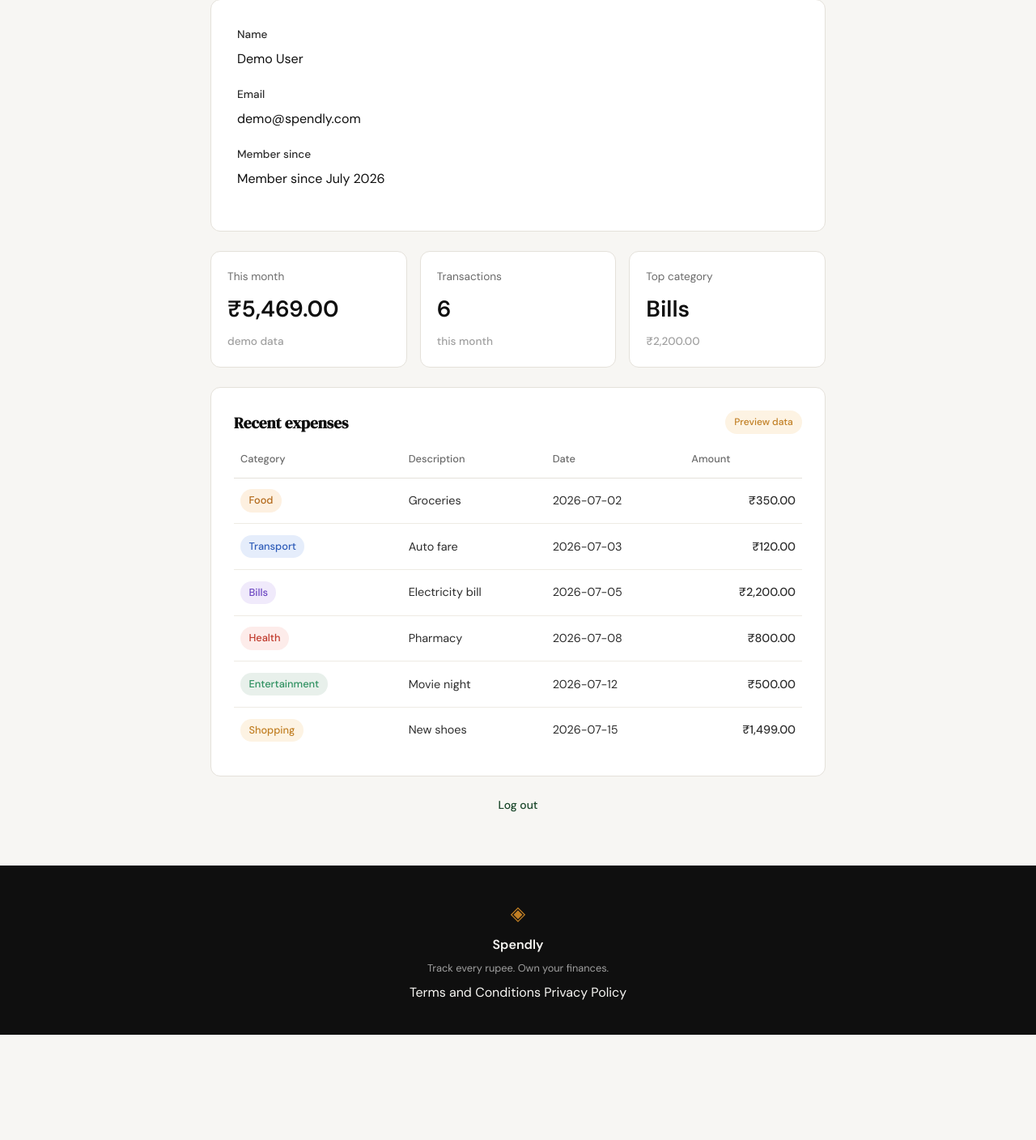
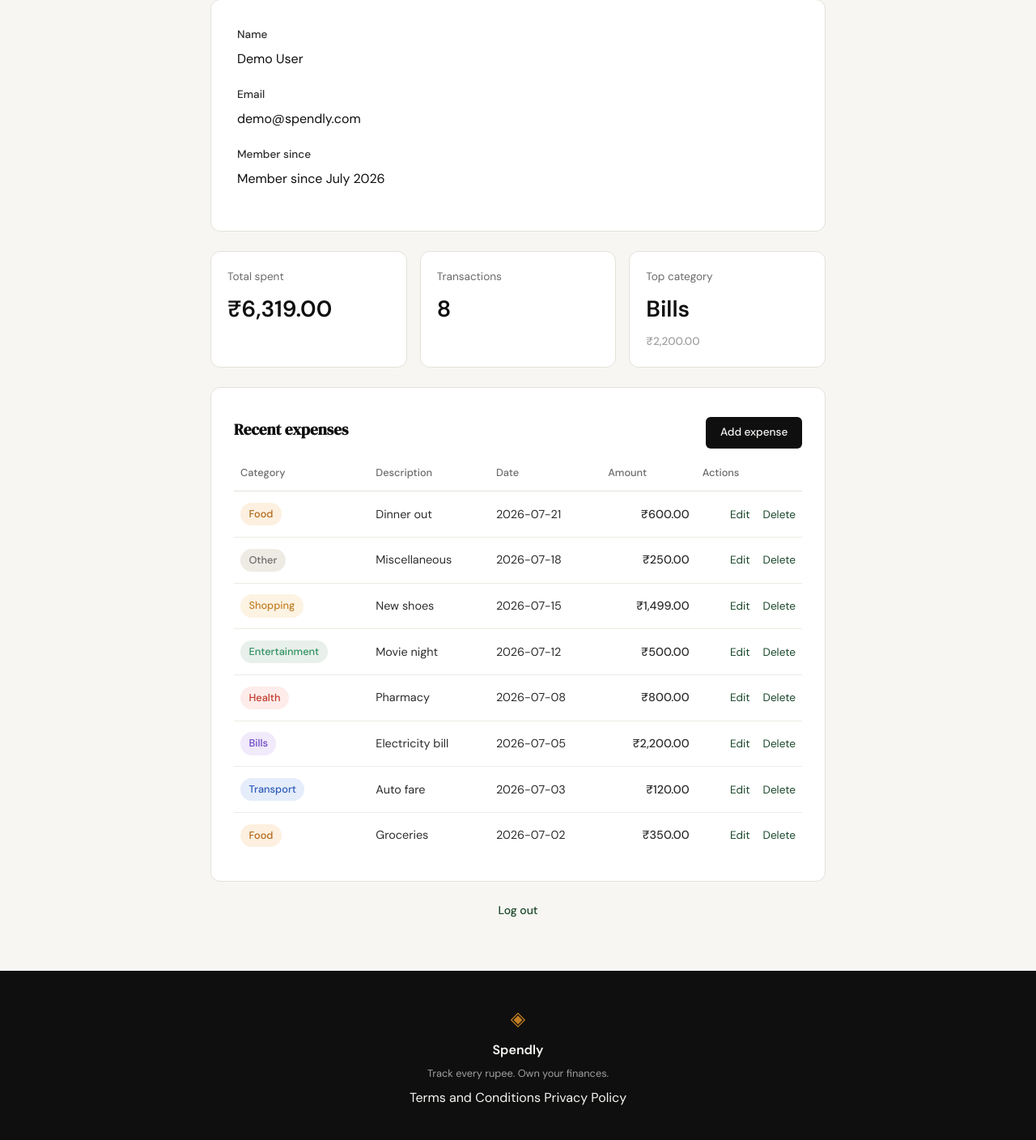
Before and after one commit to 11abd/spendly, a Flask app: page /profile in a window 1280 px wide. Shown: the part 224-1632 px from the top of the page at 81% size. Before the commit the page ends 1502 px from the top, so only its background shows below. Run offline with Flask 3, Linux system fonts and the light colour scheme; the visitor is signed in with stand-in values (Sample User, id 1); data comes from the database, SQL or seed files in the repository.

Commit message:
feat: implement expense CRUD (add, edit, delete)
Replaces the Step 7-9 placeholder routes with real add/edit/delete
functionality, backed by new db.py helpers (get_expenses_by_user,
get_expense_by_id, create_expense, update_expense, delete_expense).
Wires profile.html to real expense data instead of the hardcoded
demo_expenses preview, with live stats and edit/delete links.

```diff
--- a/app.py
+++ b/app.py
@@ -5,7 +5,18 @@ from flask import Flask, abort, redirect, render_template, request, session, url
 
 from werkzeug.security import check_password_hash
 
-from database.db import create_user, get_user_by_email, get_user_by_id, init_db, seed_db
+from database.db import (
+    create_expense,
+    create_user,
+    delete_expense as delete_expense_row,
+    get_expense_by_id,
+    get_expenses_by_user,
+    get_user_by_email,
+    get_user_by_id,
+    init_db,
+    seed_db,
+    update_expense,
+)
 
 app = Flask(__name__)
 app.config["SECRET_KEY"] = "dev-secret-change-in-production"  # TODO: load from env var in production
@@ -110,26 +121,160 @@ def profile():
         user["created_at"], "%Y-%m-%d %H:%M:%S"
     ).strftime("Member since %B %Y")
 
-    return render_template("profile.html", user=user, member_since=member_since)
+    expenses = get_expenses_by_user(session["user_id"])
+    total_spent = sum(expense["amount"] for expense in expenses)
+
+    top_category = None
+    top_category_total = 0
+    if expenses:
+        category_totals = {}
+        for expense in expenses:
+            category_totals[expense["category"]] = (
+                category_totals.get(expense["category"], 0) + expense["amount"]
+            )
+        top_category, top_category_total = max(category_totals.items(), key=lambda item: item[1])
+
+    return render_template(
+        "profile.html",
+        user=user,
+        member_since=member_since,
+        expenses=expenses,
+        total_spent=total_spent,
+        top_category=top_category,
+        top_category_total=top_category_total,
+    )
 
 
 # ------------------------------------------------------------------ #
 # Placeholder routes — students will implement these                  #
 # ------------------------------------------------------------------ #
 
-@app.route("/expenses/add")
+@app.route("/expenses/add", methods=["GET", "POST"])
 def add_expense():
-    return "Add expense — coming in Step 7"
+    if not session.get("user_id"):
+        return redirect(url_for("login"))
+
+    if request.method == "GET":
+        return render_template("expense_form.html", mode="add")
+
+    amount = request.form.get("amount", "").strip()
+    category = request.form.get("category", "").strip()
+    date = request.form.get("date", "").strip()
+    description = request.form.get("description", "").strip()
+
+    try:
+        amount_value = float(amount)
+        if amount_value <= 0:
+            raise ValueError
+    except ValueError:
+        return render_template(
+            "expense_form.html",
+            mode="add",
+            error="Enter a valid amount greater than zero.",
+            amount=amount,
+            category=category,
+            date=date,
+            description=description,
+        )
+
+    if not category:
+        return render_template(
+            "expense_form.html",
+            mode="add",
+            error="Please select a category.",
+            amount=amount,
+            category=category,
+            date=date,
+            description=description,
+        )
+
+    if not date:
+        return render_template(
+            "expense_form.html",
+            mode="add",
+            error="Please select a date.",
+            amount=amount,
+            category=category,
+            date=date,
+            description=description,
+        )
+
+    create_expense(session["user_id"], amount_value, category, date, description or None)
+    return redirect(url_for("profile"))
 
 
-@app.route("/expenses/<int:id>/edit")
+@app.route("/expenses/<int:id>/edit", methods=["GET", "POST"])
 def edit_expense(id):
-    return "Edit expense — coming in Step 8"
+    if not session.get("user_id"):
+        return redirect(url_for("login"))
+
+    expense = get_expense_by_id(id)
+    if not expense or expense["user_id"] != session["user_id"]:
+        abort(404)
+
+    if request.method == "GET":
+        return render_template("expense_form.html", mode="edit", expense=expense)
+
+    amount = request.form.get("amount", "").strip()
+    category = request.form.get("category", "").strip()
+    date = request.form.get("date", "").strip()
+    description = request.form.get("description", "").strip()
+
+    try:
+        amount_value = float(amount)
+        if amount_value <= 0:
+            raise ValueError
+    except ValueError:
+        return render_template(
+            "expense_form.html",
+            mode="edit",
+            expense=expense,
+            error="Enter a valid amount greater than zero.",
+            amount=amount,
+            category=category,
+            date=date,
+            description=description,
+        )
+
+    if not category:
+        return render_template(
+            "expense_form.html",
+            mode="edit",
+            expense=expense,
+            error="Please select a category.",
+            amount=amount,
+            category=category,
+            date=date,
+            description=description,
+        )
+
+    if not date:
+        return render_template(
+            "expense_form.html",
+            mode="edit",
+            expense=expense,
+            error="Please select a date.",
+            amount=amount,
+            category=category,
+            date=date,
+            description=description,
+        )
+
+    update_expense(id, amount_value, category, date, description or None)
+    return redirect(url_for("profile"))
 
 
 @app.route("/expenses/<int:id>/delete")
 def delete_expense(id):
-    return "Delete expense — coming in Step 9"
+    if not session.get("user_id"):
+        return redirect(url_for("login"))
+
+    expense = get_expense_by_id(id)
+    if not expense or expense["user_id"] != session["user_id"]:
+        abort(404)
+
+    delete_expense_row(id)
+    return redirect(url_for("profile"))
 
 
 if __name__ == "__main__":
--- a/database/db.py
+++ b/database/db.py
@@ -102,3 +102,50 @@ def seed_db():
 
     conn.commit()
     conn.close()
+
+
+def get_expenses_by_user(user_id):
+    conn = get_db()
+    expenses = conn.execute(
+        "SELECT * FROM expenses WHERE user_id = ? ORDER BY date DESC", (user_id,)
+    ).fetchall()
+    conn.close()
+    return expenses
+
+
+def get_expense_by_id(expense_id):
+    conn = get_db()
+    expense = conn.execute(
+        "SELECT * FROM expenses WHERE id = ?", (expense_id,)
+    ).fetchone()
+    conn.close()
+    return expense
+
+
+def create_expense(user_id, amount, category, date, description):
+    conn = get_db()
+    cursor = conn.execute(
+        "INSERT INTO expenses (user_id, amount, category, date, description) VALUES (?, ?, ?, ?, ?)",
+        (user_id, amount, category, date, description),
+    )
+    conn.commit()
+    expense_id = cursor.lastrowid
+    conn.close()
+    return expense_id
+
+
+def update_expense(expense_id, amount, category, date, description):
+    conn = get_db()
+    conn.execute(
+        "UPDATE expenses SET amount = ?, category = ?, date = ?, description = ? WHERE id = ?",
+        (amount, category, date, description, expense_id),
+    )
+    conn.commit()
+    conn.close()
+
+
+def delete_expense(expense_id):
+    conn = get_db()
+    conn.execute("DELETE FROM expenses WHERE id = ?", (expense_id,))
+    conn.commit()
+    conn.close()
--- a/static/css/profile.css
+++ b/static/css/profile.css
@@ -46,6 +46,12 @@
     border-radius: 999px;
 }
 
+.profile-expenses-add {
+    width: auto;
+    padding: 0.55rem 1.1rem;
+    font-size: 0.85rem;
+}
+
 /* ------------------------------------------------------------------ */
 /* Expense table                                                       */
 /* ------------------------------------------------------------------ */
@@ -84,6 +90,20 @@
     font-weight: 500;
 }
 
+.expense-table-actions {
+    text-align: right;
+    white-space: nowrap;
+}
+
+.expense-table-actions a {
+    color: var(--accent);
+    font-size: 0.85rem;
+}
+
+.expense-table-actions a + a {
+    margin-left: 0.75rem;
+}
+
 /* ------------------------------------------------------------------ */
 /* Category badges                                                     */
 /* ------------------------------------------------------------------ */
--- a/templates/profile.html
+++ b/templates/profile.html
@@ -7,18 +7,6 @@
 {% endblock %}
 
 {% block content %}
-
-{# NOTE: expenses below are hardcoded placeholder data for design preview only —
-   not wired to the database. Real data arrives in Step 7 (add expense) onward. #}
-{% set demo_expenses = [
-    {"category": "Food", "description": "Groceries", "date": "2026-07-02", "amount": 350.00},
-    {"category": "Transport", "description": "Auto fare", "date": "2026-07-03", "amount": 120.00},
-    {"category": "Bills", "description": "Electricity bill", "date": "2026-07-05", "amount": 2200.00},
-    {"category": "Health", "description": "Pharmacy", "date": "2026-07-08", "amount": 800.00},
-    {"category": "Entertainment", "description": "Movie night", "date": "2026-07-12", "amount": 500.00},
-    {"category": "Shopping", "description": "New shoes", "date": "2026-07-15", "amount": 1499.00},
-] %}
-{% set demo_total = demo_expenses | sum(attribute="amount") %}
 
 <section class="profile-section">
     <div class="profile-container">
@@ -45,28 +33,29 @@
 
         <div class="profile-stats">
             <div class="hero-stat">
-                <span class="hero-stat-label">This month</span>
-                <span class="hero-stat-value">₹{{ "{:,.2f}".format(demo_total) }}</span>
-                <span class="hero-stat-change hero-stat-neutral">demo data</span>
+                <span class="hero-stat-label">Total spent</span>
+                <span class="hero-stat-value">₹{{ "{:,.2f}".format(total_spent) }}</span>
             </div>
             <div class="hero-stat">
                 <span class="hero-stat-label">Transactions</span>
-                <span class="hero-stat-value">{{ demo_expenses | length }}</span>
-                <span class="hero-stat-change hero-stat-neutral">this month</span>
+                <span class="hero-stat-value">{{ expenses | length }}</span>
             </div>
             <div class="hero-stat">
                 <span class="hero-stat-label">Top category</span>
-                <span class="hero-stat-value">Bills</span>
-                <span class="hero-stat-change hero-stat-neutral">₹2,200.00</span>
+                <span class="hero-stat-value">{{ top_category or "—" }}</span>
+                {% if top_category %}
+                <span class="hero-stat-change hero-stat-neutral">₹{{ "{:,.2f}".format(top_category_total) }}</span>
+                {% endif %}
             </div>
         </div>
 
         <div class="auth-card profile-expenses-card">
             <div class="profile-expenses-header">
                 <h2 class="profile-expenses-title">Recent expenses</h2>
-                <span class="profile-expenses-badge">Preview data</span>
+                <a href="{{ url_for('add_expense') }}" class="btn-submit profile-expenses-add">Add expense</a>
             </div>
 
+            {% if expenses %}
             <table class="expense-table">
                 <thead>
                     <tr>
@@ -74,19 +63,27 @@
                         <th>Description</th>
                         <th>Date</th>
                         <th class="expense-table-amount">Amount</th>
+                        <th class="expense-table-actions">Actions</th>
                     </tr>
                 </thead>
                 <tbody>
-                    {% for expense in demo_expenses %}
+                    {% for expense in expenses %}
                     <tr>
                         <td><span class="expense-badge expense-badge-{{ expense.category | lower }}">{{ expense.category }}</span></td>
-                        <td>{{ expense.description }}</td>
+                        <td>{{ expense.description or "" }}</td>
                         <td class="expense-table-date">{{ expense.date }}</td>
                         <td class="expense-table-amount">₹{{ "{:,.2f}".format(expense.amount) }}</td>
+                        <td class="expense-table-actions">
+                            <a href="{{ url_for('edit_expense', id=expense.id) }}">Edit</a>
+                            <a href="{{ url_for('delete_expense', id=expense.id) }}">Delete</a>
+                        </td>
                     </tr>
                     {% endfor %}
                 </tbody>
             </table>
+            {% else %}
+            <p class="auth-subtitle">No expenses yet. <a href="{{ url_for('add_expense') }}">Add your first one</a>.</p>
+            {% endif %}
         </div>
 
         <p class="auth-switch">
```
Also changed, not shown: templates/expense_form.html (added, +61 -0 lines), .claude/specs/07-expense-crud.md (added).
